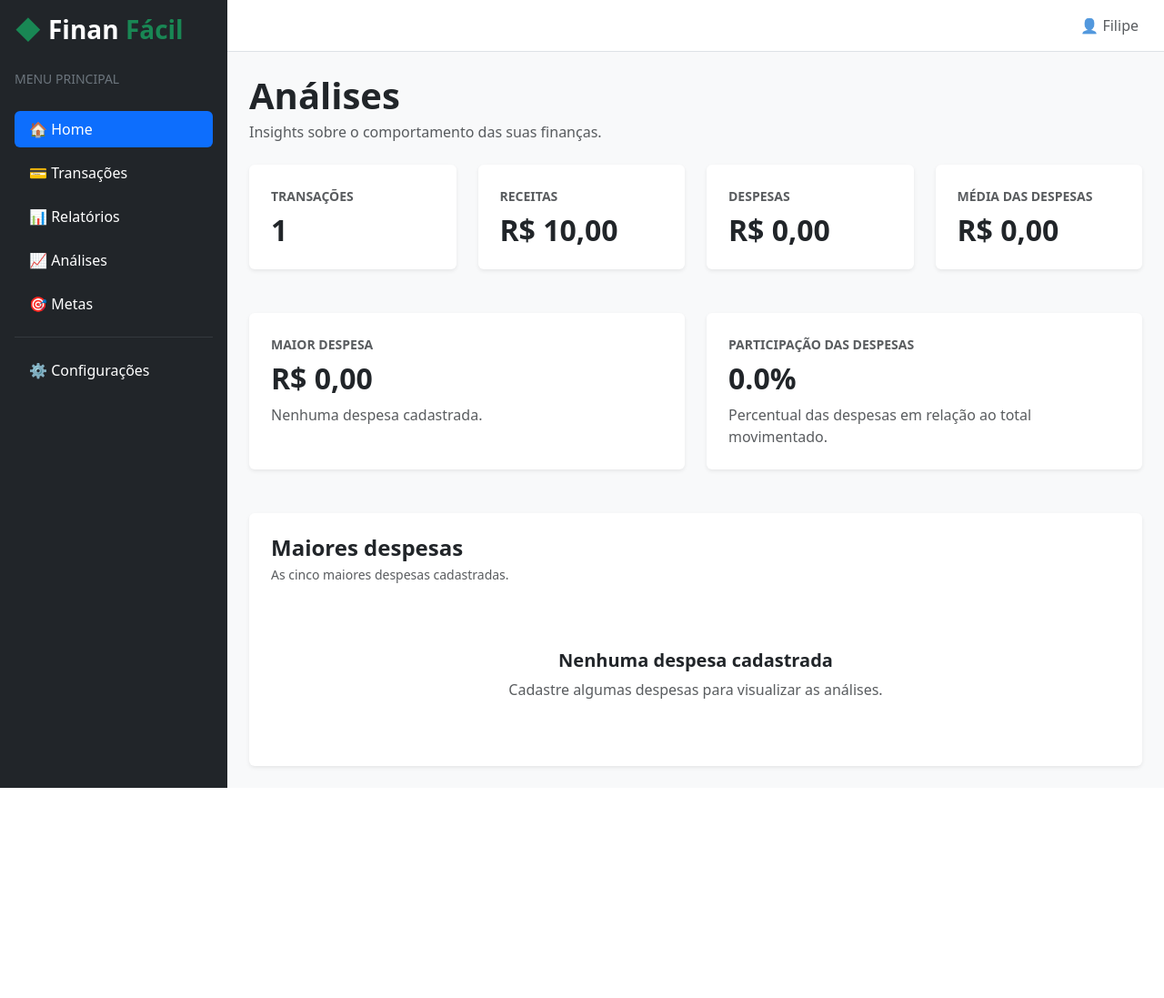
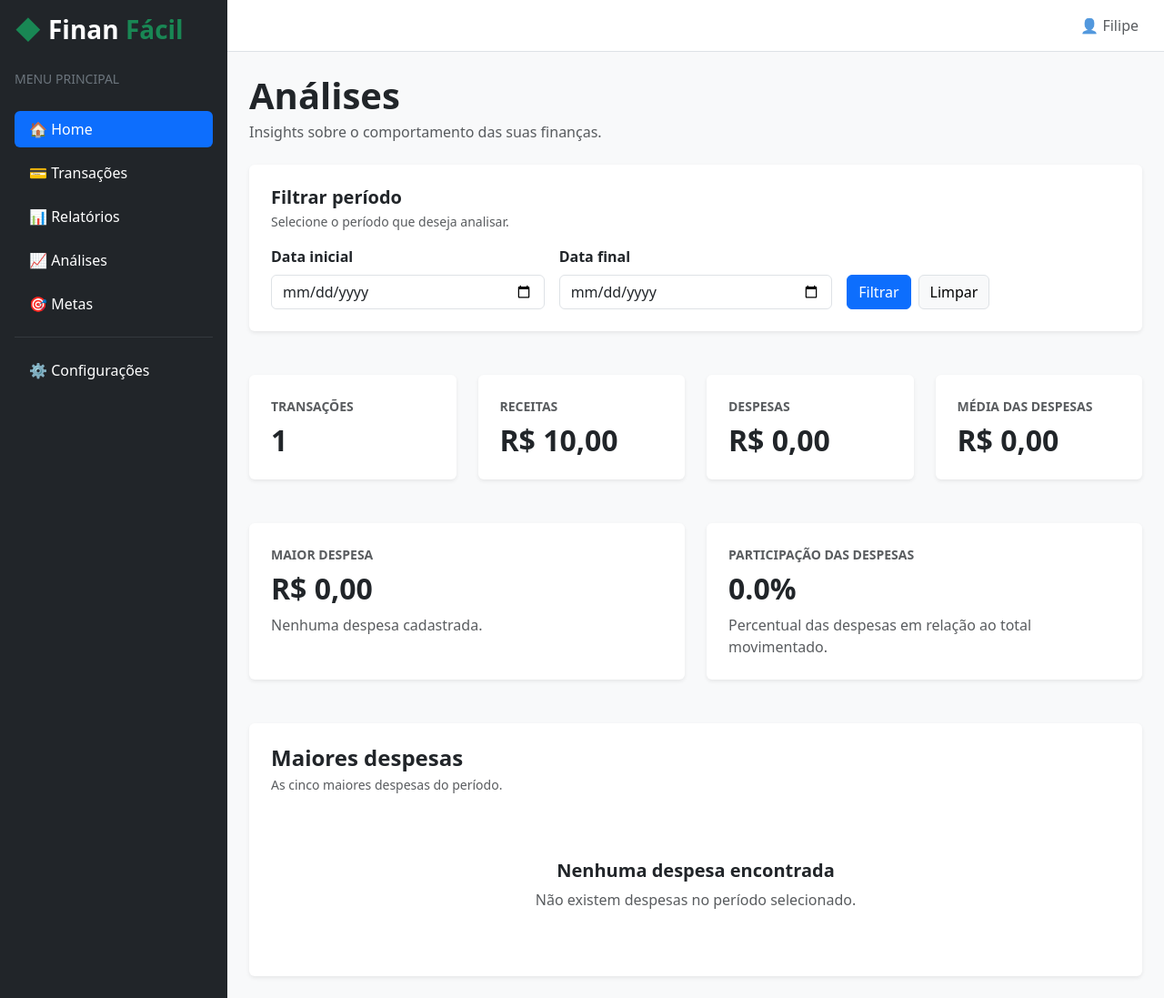
Before and after one commit to AndreFilipe12/FinanFacil, a Django app: page /analises/ in a window 1280 px wide. Shown: the whole page at 91% size. Before the commit the page ends 866 px from the top, so only its background shows below. Run offline with Django 5.2, Linux system fonts and the light colour scheme; tables that the repository leaves empty hold one stand-in row (values such as "Sample post").

Commit message:
Atualizar projeto

```diff
--- a/financeiro/views.py
+++ b/financeiro/views.py
@@ -170,20 +170,14 @@ def relatorios(request):
         .order_by('mes')
     )
 
-
     dados_grafico = []
-
 
     for item in dados_grafico_queryset:
 
         dados_grafico.append({
-
             'mes': item['mes'].strftime('%m/%Y'),
-
             'tipo': item['tipo'],
-
             'total': float(item['total']),
-
         })
 
 
@@ -215,89 +209,50 @@ def relatorios(request):
     )
 
 
-def transacoes(request):
+def analises(request):
 
-    lista_transacoes = Transacao.objects.order_by(
-        '-data',
-        '-id'
-    )
+    # ==========================================
+    # FILTRO DE PERÍODO
+    # ==========================================
 
-    return render(
-        request,
-        'transacoes.html',
-        {
-            'transacoes': lista_transacoes
-        }
-    )
+    data_inicio = request.GET.get('data_inicio')
+    data_fim = request.GET.get('data_fim')
 
 
-def editar_transacao(request, id):
+    # ==========================================
+    # BUSCA AS TRANSAÇÕES
+    # ==========================================
 
-    transacao = Transacao.objects.get(
-        id=id
-    )
+    transacoes = Transacao.objects.all()
 
 
-    if request.method == 'POST':
+    # ==========================================
+    # APLICA DATA INICIAL
+    # ==========================================
 
-        form = TransacaoForm(
-            request.POST,
-            instance=transacao
+    if data_inicio:
+
+        transacoes = transacoes.filter(
+            data__gte=data_inicio
         )
 
 
-        if form.is_valid():
+    # ==========================================
+    # APLICA DATA FINAL
+    # ==========================================
 
-            form.save()
+    if data_fim:
 
-            return redirect(
-                'transacoes'
-            )
-
-    else:
-
-        form = TransacaoForm(
-            instance=transacao
+        transacoes = transacoes.filter(
+            data__lte=data_fim
         )
 
 
-    return render(
-        request,
-        'editar_transacao.html',
-        {
-            'form': form,
-            'transacao': transacao
-        }
-    )
+    # ==========================================
+    # SELECIONA OS CAMPOS
+    # ==========================================
 
-
-def excluir_transacao(request, id):
-
-    transacao = Transacao.objects.get(
-        id=id
-    )
-
-
-    if request.method == 'POST':
-
-        transacao.delete()
-
-        return redirect(
-            'transacoes'
-        )
-
-
-    return render(
-        request,
-        'excluir_transacao.html',
-        {
-            'transacao': transacao
-        }
-    )
-
-def analises(request):
-
-    transacoes = Transacao.objects.values(
+    transacoes = transacoes.values(
         'tipo',
         'descricao',
         'valor',
@@ -312,14 +267,27 @@ def analises(request):
     if not transacoes:
 
         contexto = {
+
             'total_transacoes': 0,
+
             'total_receitas': 0,
+
             'total_despesas': 0,
+
             'media_despesas': 0,
+
             'maior_despesa': 0,
+
             'descricao_maior_despesa': '',
+
             'percentual_despesas': 0,
+
             'maiores_despesas': [],
+
+            'data_inicio': data_inicio,
+
+            'data_fim': data_fim,
+
         }
 
         return render(
@@ -333,7 +301,9 @@ def analises(request):
     # CRIA DATAFRAME
     # ==========================================
 
-    df = pd.DataFrame(list(transacoes))
+    df = pd.DataFrame(
+        list(transacoes)
+    )
 
 
     # ==========================================
@@ -360,7 +330,9 @@ def analises(request):
         df['tipo'] == 'receita'
     ]
 
-    total_receitas = receitas['valor'].sum()
+    total_receitas = receitas[
+        'valor'
+    ].sum()
 
 
     # ==========================================
@@ -371,7 +343,9 @@ def analises(request):
         df['tipo'] == 'despesa'
     ]
 
-    total_despesas = despesas['valor'].sum()
+    total_despesas = despesas[
+        'valor'
+    ].sum()
 
 
     # ==========================================
@@ -399,11 +373,9 @@ def analises(request):
             'valor'
         ].max()
 
-
         registro_maior_despesa = despesas.loc[
             despesas['valor'].idxmax()
         ]
-
 
         descricao_maior_despesa = (
             registro_maior_despesa['descricao']
@@ -465,15 +437,20 @@ def analises(request):
 
     contexto = {
 
-        'total_transacoes': total_transacoes,
+        'total_transacoes':
+            total_transacoes,
 
-        'total_receitas': total_receitas,
+        'total_receitas':
+            total_receitas,
 
-        'total_despesas': total_despesas,
+        'total_despesas':
+            total_despesas,
 
-        'media_despesas': media_despesas,
+        'media_despesas':
+            media_despesas,
 
-        'maior_despesa': maior_despesa,
+        'maior_despesa':
+            maior_despesa,
 
         'descricao_maior_despesa':
             descricao_maior_despesa,
@@ -484,6 +461,12 @@ def analises(request):
         'maiores_despesas':
             maiores_despesas,
 
+        'data_inicio':
+            data_inicio,
+
+        'data_fim':
+            data_fim,
+
     }
 
 
@@ -492,3 +475,83 @@ def analises(request):
         'analises.html',
         contexto
     )
+
+
+def transacoes(request):
+
+    lista_transacoes = Transacao.objects.order_by(
+        '-data',
+        '-id'
+    )
+
+    return render(
+        request,
+        'transacoes.html',
+        {
+            'transacoes': lista_transacoes
+        }
+    )
+
+
+def editar_transacao(request, id):
+
+    transacao = Transacao.objects.get(
+        id=id
+    )
+
+
+    if request.method == 'POST':
+
+        form = TransacaoForm(
+            request.POST,
+            instance=transacao
+        )
+
+        if form.is_valid():
+
+            form.save()
+
+            return redirect(
+                'transacoes'
+            )
+
+    else:
+
+        form = TransacaoForm(
+            instance=transacao
+        )
+
+
+    return render(
+        request,
+        'editar_transacao.html',
+        {
+            'form': form,
+            'transacao': transacao
+        }
+    )
+
+
+def excluir_transacao(request, id):
+
+    transacao = Transacao.objects.get(
+        id=id
+    )
+
+
+    if request.method == 'POST':
+
+        transacao.delete()
+
+        return redirect(
+            'transacoes'
+        )
+
+
+    return render(
+        request,
+        'excluir_transacao.html',
+        {
+            'transacao': transacao
+        }
+    )
--- a/templates/analises.html
+++ b/templates/analises.html
@@ -26,6 +26,111 @@ Análises - FinanFácil
         <p class="text-muted mb-0">
             Insights sobre o comportamento das suas finanças.
         </p>
+
+    </div>
+
+</div>
+
+
+<!-- ========================================== -->
+<!-- FILTRO DE PERÍODO -->
+<!-- ========================================== -->
+
+<div class="card border-0 shadow-sm mb-5">
+
+    <div class="card-body p-4">
+
+        <div class="mb-3">
+
+            <h5 class="fw-bold mb-1">
+                Filtrar período
+            </h5>
+
+            <p class="text-muted small mb-0">
+                Selecione o período que deseja analisar.
+            </p>
+
+        </div>
+
+
+        <form method="GET">
+
+            <div class="row g-3 align-items-end">
+
+
+                <!-- DATA INICIAL -->
+
+                <div class="col-md-4">
+
+                    <label
+                        for="data_inicio"
+                        class="form-label fw-semibold"
+                    >
+                        Data inicial
+                    </label>
+
+                    <input
+                        type="date"
+                        id="data_inicio"
+                        name="data_inicio"
+                        class="form-control"
+                        value="{{ data_inicio|default:'' }}"
+                    >
+
+                </div>
+
+
+                <!-- DATA FINAL -->
+
+                <div class="col-md-4">
+
+                    <label
+                        for="data_fim"
+                        class="form-label fw-semibold"
+                    >
+                        Data final
+                    </label>
+
+                    <input
+                        type="date"
+                        id="data_fim"
+                        name="data_fim"
+                        class="form-control"
+                        value="{{ data_fim|default:'' }}"
+                    >
+
+                </div>
+
+
+                <!-- BOTÕES -->
+
+                <div class="col-md-4">
+
+                    <div class="d-flex gap-2">
+
+                        <button
+                            type="submit"
+                            class="btn btn-primary"
+                        >
+                            Filtrar
+                        </button>
+
+
+                        <a
+                            href="{% url 'analises' %}"
+                            class="btn btn-light border"
+                        >
+                            Limpar
+                        </a>
+
+                    </div>
+
+                </div>
+
+
+            </div>
+
+        </form>
 
     </div>
 
@@ -169,11 +274,13 @@ Análises - FinanFácil
 
                 </h2>
 
+
                 {% if descricao_maior_despesa %}
 
                     <p class="text-muted mb-0">
 
                         Transação:
+
                         <strong>
                             {{ descricao_maior_despesa }}
                         </strong>
@@ -246,7 +353,7 @@ Análises - FinanFácil
             </h4>
 
             <p class="text-muted small mb-0">
-                As cinco maiores despesas cadastradas.
+                As cinco maiores despesas do período.
             </p>
 
         </div>
@@ -335,11 +442,11 @@ Análises - FinanFácil
             <div class="text-center py-5">
 
                 <h5 class="fw-semibold">
-                    Nenhuma despesa cadastrada
+                    Nenhuma despesa encontrada
                 </h5>
 
                 <p class="text-muted mb-0">
-                    Cadastre algumas despesas para visualizar as análises.
+                    Não existem despesas no período selecionado.
                 </p>
 
             </div>
```
